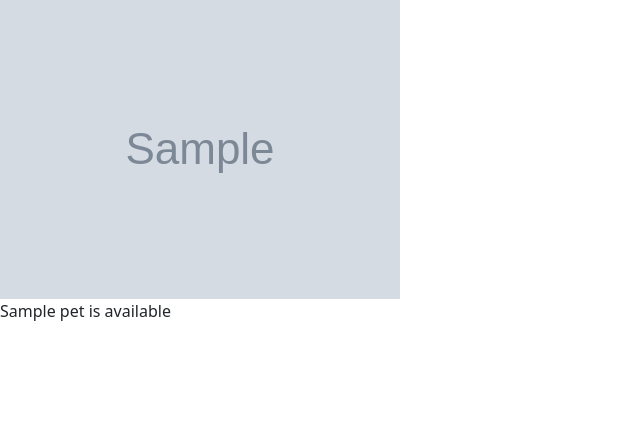
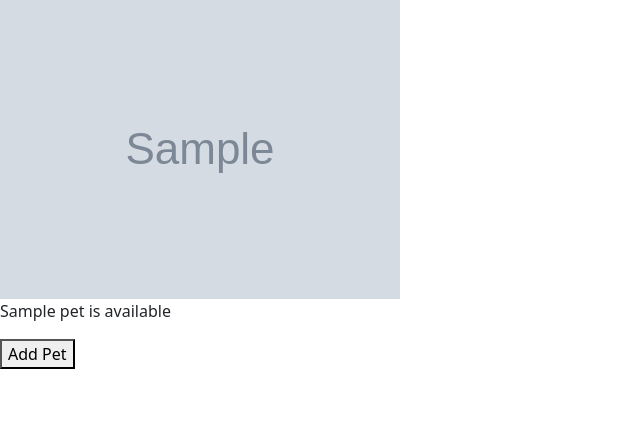
Before and after one commit to claudia-lam/flask-wtforms-externalAPIs, a Flask app: page / in a window 1280 px wide. Shown: the part 57-485 px from the top of the page, without its empty margins (0-640 px from the left). Run offline with Flask 3, Linux system fonts and the light colour scheme; tables that the repository leaves empty hold one stand-in row (values such as "Sample post"); grey boxes marked "Sample" are stand-in pictures.

Commit message:
add button for adding a pet

```diff
--- a/templates/pets/homepage.html
+++ b/templates/pets/homepage.html
@@ -13,5 +13,5 @@
 
   </div>
 {% endfor %}
-
+  <button formaction="/add" formmethod="get">Add Pet</button>
 {% endblock %}
```
